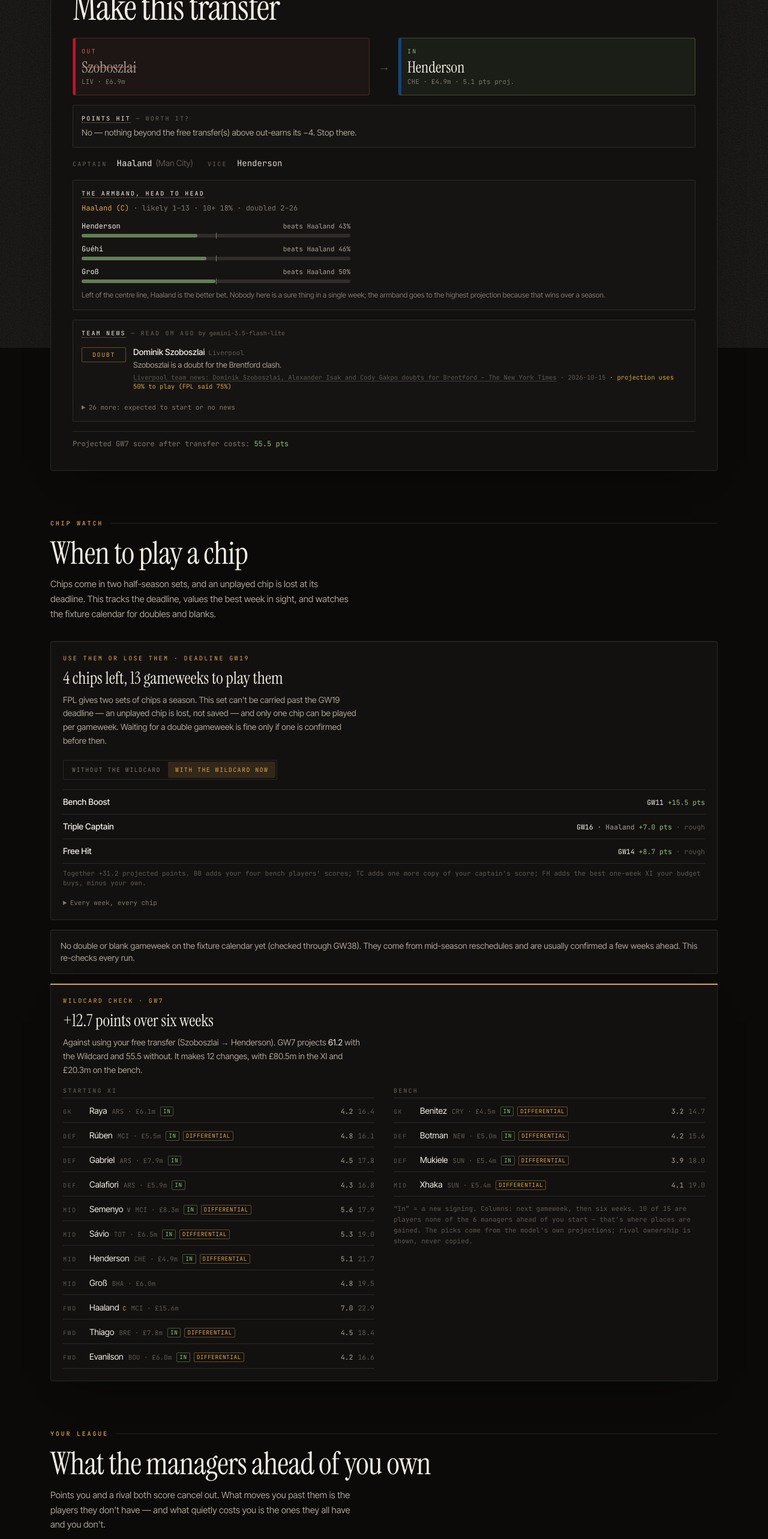
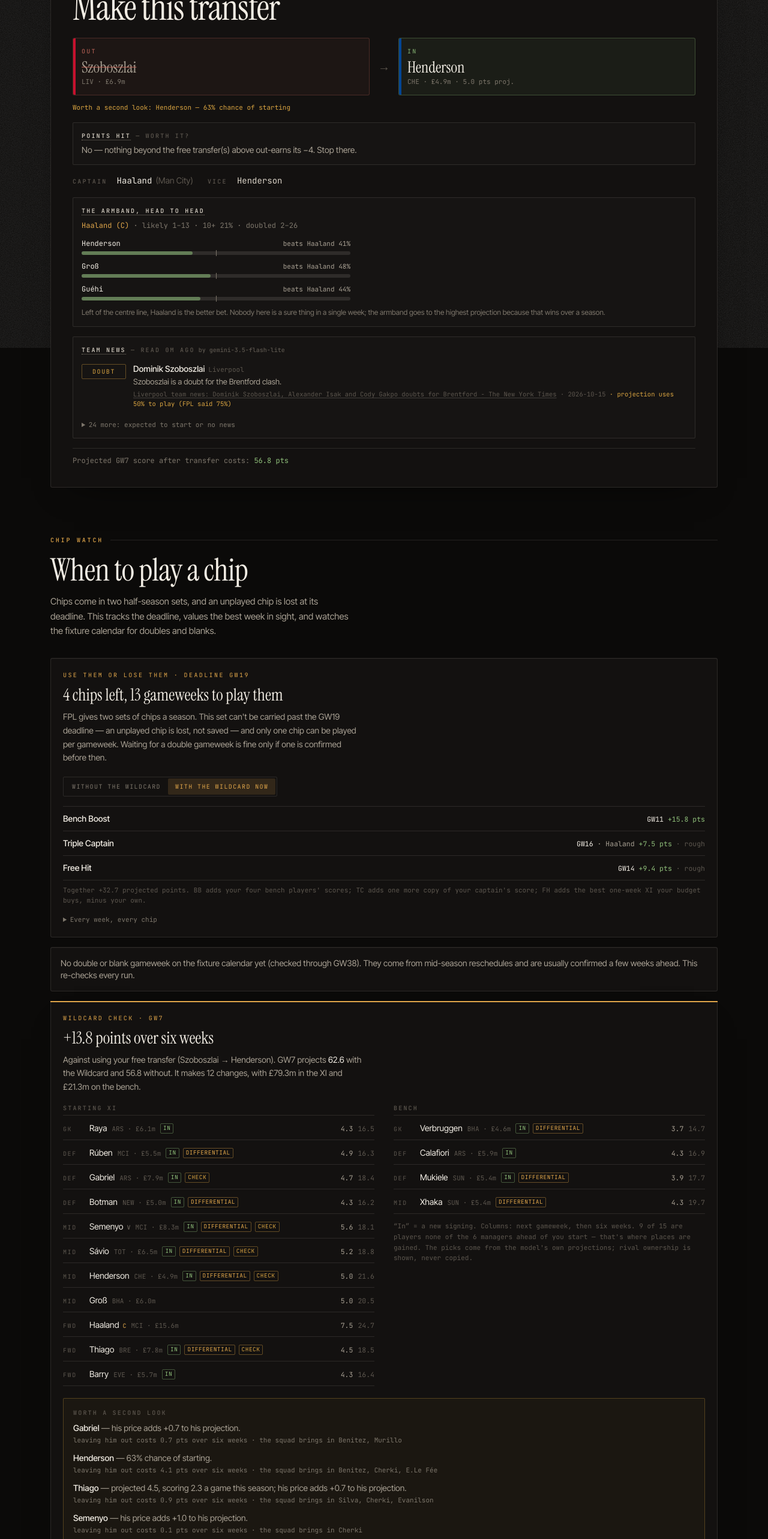
Before and after one commit to Vatsal-cs/var-ified-xi, a Next.js app in the folder frontend/: page / in a window 1280 px wide. Shown: the part 220-2786 px from the top of the page at 60% size. Built offline with nearby package versions, Linux system fonts and the light colour scheme.

Commit message:
Show pick checks: 'worth a second look' on the Wildcard panel and this week's buys

```diff
--- a/frontend/components/ThisWeek.tsx
+++ b/frontend/components/ThisWeek.tsx
@@ -4,7 +4,7 @@
 // The one thing you came here for: the decision to make before this week's
 // deadline. Everything below it on the page is supporting detail.
 
-import type { OptimizedTeam, Player, PlannedWeek } from "@/lib/types";
+import type { OptimizedTeam, PickCheck, Player, PlannedWeek } from "@/lib/types";
 import { kitFor } from "@/lib/teams";
 import { Term } from "./ui";
 import CaptainOdds from "./CaptainOdds";
@@ -89,7 +89,7 @@
   );
 }
 
-function TransferRows({ week }: { week: PlannedWeek }) {
+function TransferRows({ week, checks = [] }: { week: PlannedWeek; checks?: PickCheck[] }) {
   if (week.transfers_out.length === 0) {
     return (
       <p className="font-body text-[15px] text-ink-200">
@@ -126,6 +126,14 @@
           </li>
         );
       })}
+      {week.transfers_in
+        .map((inn) => checks.find((c) => c.player_id === inn.player_id && c.transfer))
+        .filter((c): c is PickCheck => !!c)
+        .map((c) => (
+          <li key={`check-${c.player_id}`} className="font-mono text-[11px] text-warn">
+            Worth a second look: {c.name} &mdash; {c.flags.join("; ")}
+          </li>
+        ))}
     </ul>
   );
 }
@@ -167,7 +175,7 @@
       <div className="mt-5 space-y-4">
         {team.mode === "transfer_plan" && week ? (
           <>
-            <TransferRows week={week} />
+            <TransferRows week={week} checks={team.pick_checks} />
 
             {/* Is a points hit worth it this week? */}
             <div
--- a/frontend/components/WildcardPanel.tsx
+++ b/frontend/components/WildcardPanel.tsx
@@ -6,12 +6,12 @@
 // Rival ownership is shown so the differentials are visible; it never shapes
 // the picks, which come from the model's own projections.
 
-import type { WildcardOption, WildcardPlayer } from "@/lib/types";
+import type { PickCheck, WildcardOption, WildcardPlayer } from "@/lib/types";
 import { kitFor } from "@/lib/teams";
 
 const ORDER: Record<string, number> = { GK: 0, DEF: 1, MID: 2, FWD: 3 };
 
-function Row({ p, captain, vice, ahead }: { p: WildcardPlayer; captain: boolean; vice: boolean; ahead: number }) {
+function Row({ p, captain, vice, ahead, check }: { p: WildcardPlayer; captain: boolean; vice: boolean; ahead: number; check?: boolean }) {
   const kit = kitFor(p.team);
   const differential = ahead > 0 && p.owned_by_ahead === 0;
   return (
@@ -25,6 +25,7 @@
         <span className="ml-2 inline-flex gap-1.5 align-middle">
           {p.new && <span className="rounded-[2px] border border-pts/40 px-1 font-mono text-[9.5px] uppercase tracking-wider text-pts">in</span>}
           {differential && <span className="rounded-[2px] border border-gold/40 px-1 font-mono text-[9.5px] uppercase tracking-wider text-gold">differential</span>}
+          {check && <span className="rounded-[2px] border border-warn/40 px-1 font-mono text-[9.5px] uppercase tracking-wider text-warn">check</span>}
         </span>
       </span>
       <span className="flex-none text-right font-mono text-[11.5px] tabular-nums text-ink-300">
@@ -43,6 +44,8 @@
   const differentials = option.squad.filter((p) => p.owned_by_ahead === 0).length;
   const worth = option.gain_six_weeks > 0;
   const free = option.free_alternative;
+  const checks = option.checks ?? [];
+  const checked = new Set(checks.map((c) => c.player_id));
 
   return (
     <div className={worth ? "panel-lead p-5" : "panel p-5"}>
@@ -70,7 +73,8 @@
           <ul className="divide-y divide-line border-y border-line">
             {xi.map((p) => (
               <Row key={p.player_id} p={p} captain={p.player_id === option.captain_id}
-                   vice={p.player_id === option.vice_captain_id} ahead={option.rivals_ahead} />
+                   vice={p.player_id === option.vice_captain_id} ahead={option.rivals_ahead}
+                   check={checked.has(p.player_id)} />
             ))}
           </ul>
         </div>
@@ -78,7 +82,8 @@
           <p className="label mb-1">Bench</p>
           <ul className="divide-y divide-line border-y border-line">
             {bench.map((p) => (
-              <Row key={p.player_id} p={p} captain={false} vice={false} ahead={option.rivals_ahead} />
+              <Row key={p.player_id} p={p} captain={false} vice={false} ahead={option.rivals_ahead}
+                   check={checked.has(p.player_id)} />
             ))}
           </ul>
           <p className="mt-3 font-mono text-[11px] leading-relaxed text-ink-500">
@@ -91,6 +96,37 @@
           </p>
         </div>
       </div>
+
+      {checks.length > 0 && <SecondLook checks={checks} />}
     </div>
   );
 }
+
+/** Picks the model likes more than their season so far suggests, with the
+ *  cost of leaving each out — the call stays yours. */
+function SecondLook({ checks }: { checks: PickCheck[] }) {
+  return (
+    <div className="mt-5 rounded-[2px] border border-warn/30 bg-warn/[0.04] p-4">
+      <p className="label">Worth a second look</p>
+      <ul className="mt-2 space-y-2.5">
+        {checks.map((c) => (
+          <li key={c.player_id} className="font-body text-sm">
+            <span className="font-medium text-ink-100">{c.name}</span>
+            <span className="text-ink-300"> &mdash; {c.flags.join("; ")}.</span>
+            {c.drop_cost != null && (
+              <span className="block font-mono text-[11px] text-ink-400">
+                leaving him out costs {c.drop_cost.toFixed(1)} pts over six weeks
+                {c.replacement && c.replacement.length > 0 && <> &middot; the squad brings in {c.replacement.join(", ")}</>}
+              </span>
+            )}
+          </li>
+        ))}
+      </ul>
+      <p className="mt-3 font-body text-xs leading-relaxed text-ink-400">
+        These flags are information, not a ruling: across two past seasons, expensive players in a
+        poor run actually scored more than projected, so a flag alone isn&apos;t a reason to sell. A
+        small cost means it&apos;s a coin flip and your read of the player decides it.
+      </p>
+    </div>
+  );
+}
```
Also changed, not shown: frontend/lib/types.ts (+17 -0 lines), frontend/public/optimized_team.json.
